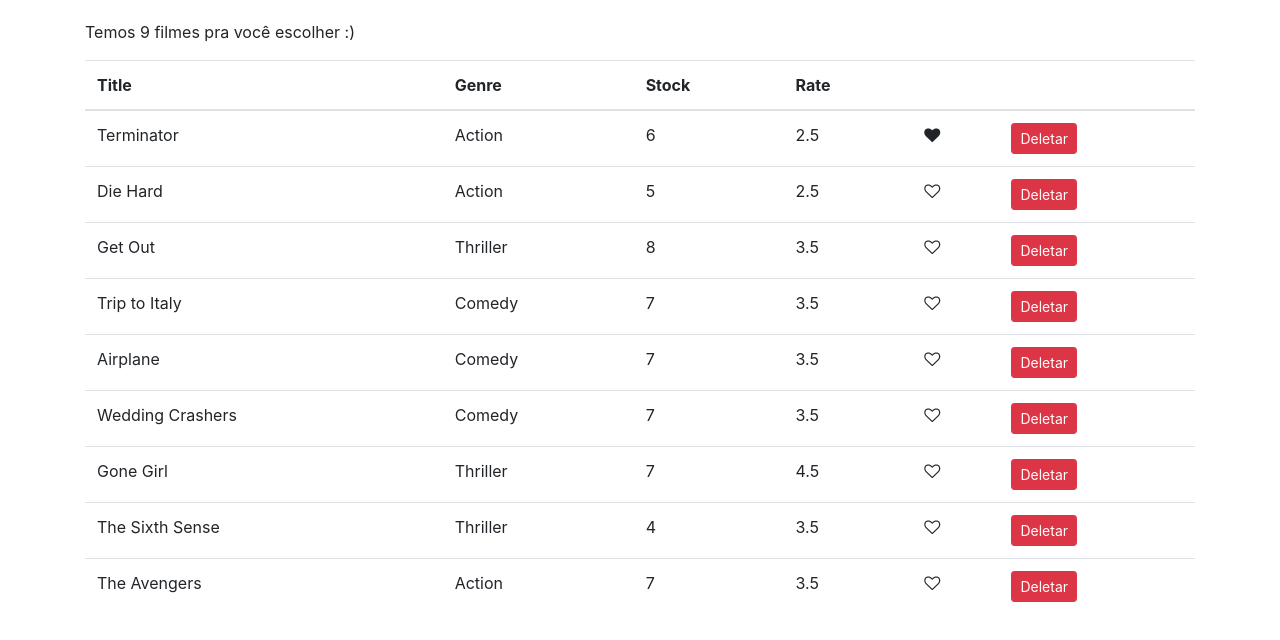
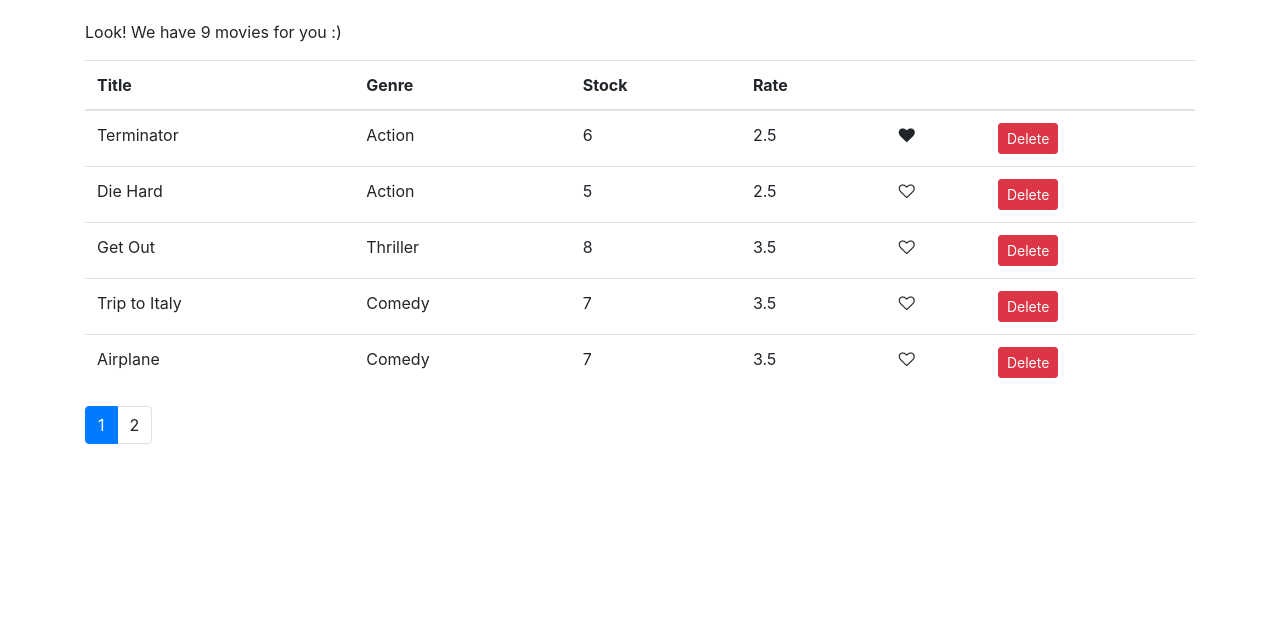
Before and after one commit to iara99oliveira/react-vidly, a React (Create React App) app: page / in a window 1280 px wide. Shown: the top 640 px of the page. Built offline with nearby package versions, Linux system fonts and the light colour scheme.

Commit message:
Paginação - Implementado componente de paginação - Implementada função de paginação de um array

```diff
--- a/package.json
+++ b/package.json
@@ -5,6 +5,7 @@
   "dependencies": {
     "bootstrap": "^4.1.1",
     "font-awesome": "^4.7.0",
+    "lodash": "^4.17.10",
     "react": "^16.7.0",
     "react-dom": "^16.7.0",
     "react-scripts": "0.9.5"
--- a/src/components/like.jsx
+++ b/src/components/common/like.jsx
@@ -1,4 +1,4 @@
-import React, { Component } from 'react';
+import React from 'react';
 
 const Like = (props) => {
     let classes = "fa fa-heart"
--- /dev/null
+++ b/src/components/common/pagination.jsx
@@ -0,0 +1,33 @@
+import React from "react";
+import _ from "lodash";
+
+const Pagination = props => {
+  //define as props necessarias em variáveis
+  const {itemsCount, pageSize, currentPage, onPageChange} = props;
+  console.log(currentPage);
+
+
+  //define o número de página necessárias
+    //(Math.ceil define um num inteiro maior ou igual do que o float que é retornado na divisão)
+  const pagesCount = Math.ceil(itemsCount/pageSize);
+
+  //cria um array com a quantidade de páginas, a não ser que a qdt seja 1 (não exibe paginação)
+  if(pagesCount === 1) return null;
+  const pages = _.range(1,pagesCount+1);
+
+  return (
+    <nav>
+      <ul className="pagination">
+        {pages.map(page =>
+          <li key={page} className={page === currentPage ? "page-item active" : "page-item"}>
+            <a className="page-link" onClick={()=> onPageChange(page)}>
+              {page}
+            </a>
+          </li>
+        )}
+      </ul>
+    </nav>
+  );
+};
+
+export default Pagination;
--- a/src/components/movie.jsx
+++ b/src/components/movie.jsx
@@ -1,18 +1,55 @@
 import React, { Component } from 'react';
 import { getMovies } from "../services/fakeMovieService";
-import Like from "./like";
+import Like from "./common/like";
+import Pagination from "./common/pagination";
+import { paginate } from "../utils/paginate";
 
 class Movie extends Component {
     state = {
-        movies: getMovies()
+      movies: getMovies(),
+      pageSize: 5,
+      currentPage: 1
     };
+
+    handleLike = (movie) => {
+      const movies = [...this.state.movies];
+      const index = movies.indexOf(movie);
+      movies[index].liked = !movies[index].liked
+      this.setState({movies})
+
+    }
+
+    handleDelete = id => {
+      let movies = this.state.movies;
+
+      let index = movies.map(function(movie) {
+        return movie._id
+      }).indexOf(id);
+
+      movies.splice(index, 1);
+      console.log(movies);
+
+      this.setState({movies});
+      //ao invés de passar "{movies: movies}" como parâmetro, podemos simplificar já que os nomes do nosso array e o do state são iguais
+    }
+
+    handlePageChange = page =>{
+      this.setState({currentPage: page});
+
+    }
+
     render() {
       const {length: n} = this.state.movies;
-        if(n === 0) return <p>não há filmes em estoque :(</p>
+      const {pageSize, currentPage, movies : allMovies} = this.state;
+
+      if(n === 0) return <p>There are no movies here :(</p>
+
+      const movies = paginate(allMovies, currentPage, pageSize);
+
       return (
           <React.Fragment>
               <div>
-                <p>Temos {n} filmes pra você escolher :)</p>
+              <p>Look! We have {n} movies for you :)</p>
 
               <table className="table">
                   <thead>
@@ -26,50 +63,28 @@
                   </tr>
                   </thead>
                   <tbody>
-                    {this.getTableLines()}
-                    </tbody>
-                </table>
-                </div>
-            </React.Fragment>
-        );
-    }
-
-      getTableLines(){
-
-        let movies = this.state.movies;
-
-        return movies.map(movie =>
+                    {movies.map(movie =>
                       <tr key={movie._id}>
                         <td>{movie.title}</td>
                         <td>{movie.genre.name}</td>
                         <td>{movie.numberInStock}</td>
                         <td>{movie.dailyRentalRate}</td>
                         <td><Like onLike={() => this.handleLike(movie)} liked={movie.liked}/></td>
-            <td><button onClick={()=> this.deleteMovie(movie._id)} className="btn btn-danger btn-sm">Deletar</button></td>
+                        <td><button onClick={()=> this.handleDelete(movie._id)} className="btn btn-danger btn-sm">Delete</button></td>
                       </tr>
+                    )}
+                  </tbody>
+              </table>
+              </div>
+              <Pagination
+                itemsCount={n}
+                pageSize={pageSize}
+                currentPage={currentPage}
+                onPageChange={this.handlePageChange}
+              />
+
+          </React.Fragment>
       );
-      }
-
-      handleLike = (movie) => {
-        const movies = [...this.state.movies];
-        const index = movies.indexOf(movie);
-        movies[index].liked = !movies[index].liked
-        this.setState({movies})
-
-      }
-
-      deleteMovie(id){
-        let movies = this.state.movies;
-
-        let index = movies.map(function(movie) {
-          return movie._id
-        }).indexOf(id);
-
-        movies.splice(index, 1);
-        console.log(movies);
-
-        this.setState({movies});
-        //ao invés de passar "{movies: movies}" como parâmetro, podemos simplificar já que os nomes do nosso array e o do state são iguais
     }
 
 }
--- /dev/null
+++ b/src/utils/paginate.js
@@ -0,0 +1,16 @@
+import _ from "lodash";
+
+export function paginate(items, pageNumber, pageSize) {
+
+    //startIndex = os items na página serão dispostos a partir desse num.
+        //(ex: estamos na página 2. Se o tamanho de cada página for 4,
+        // então (2-1 = 1 e 1*4 = 4) nossos itens devem ter o id > 4
+    const startIndex = (pageNumber-1)*pageSize;
+
+    //_(meuArray) - define o array que vamos executar a ação (o transforma num lodash wrapper)
+    //slice() - corta o array de itens a partir do startIndex
+    //take() - pega os itens de acordo com o tamanho pré-definido da pagina
+    //value() - devolve o valor do que acabamos de executar como um array javascript
+    return _(items).slice(startIndex).take(pageSize).value();
+
+}
```
Also changed, not shown: 1 other file (tests, documents, lock files or other folders). Lines whose indentation alone changed are shown as unchanged.
